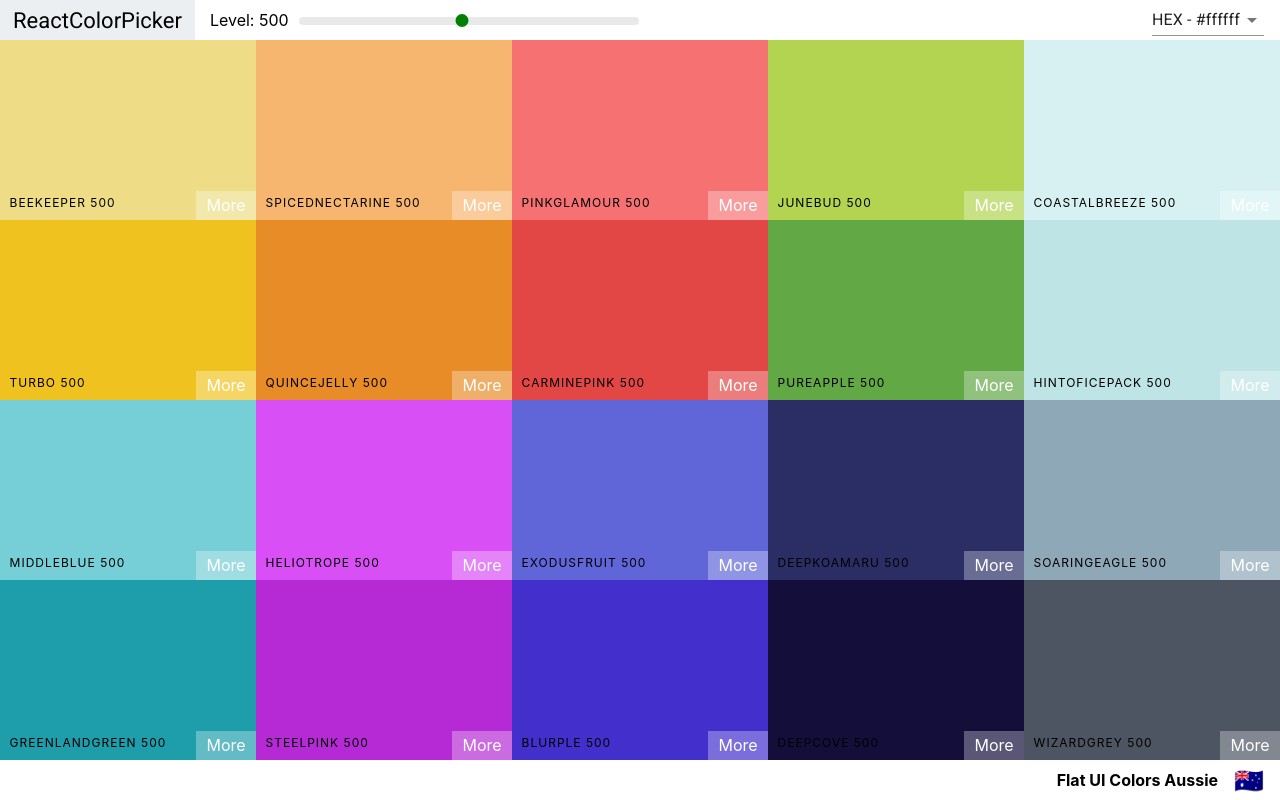
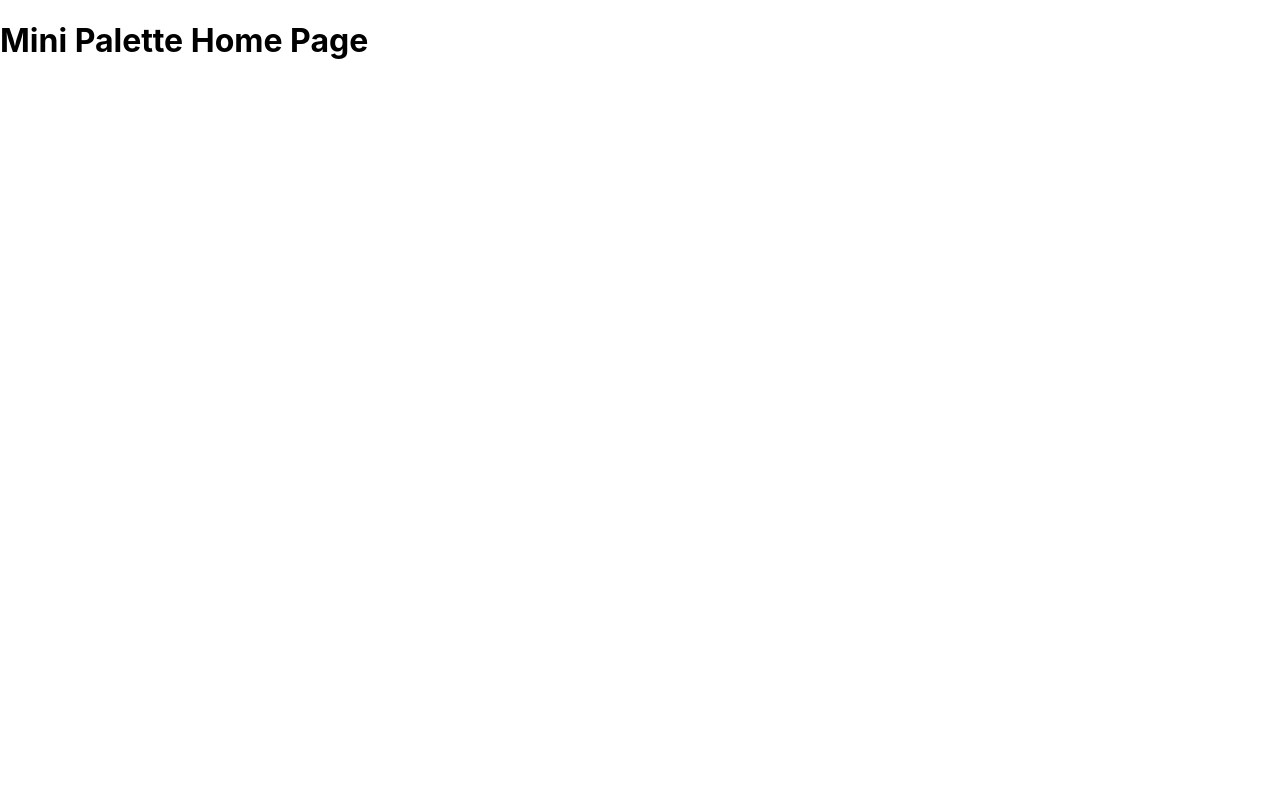
Before and after one commit to ashrafhafiz/pro_react_colors, a React (Create React App) app: page / in a window 1280 px wide. Built offline with nearby package versions, Linux system fonts and the light colour scheme.

Commit message:
Added react router component and configure initial routes

```diff
--- a/src/App.js
+++ b/src/App.js
@@ -1,14 +1,27 @@
 import React from "react";
+import { Route, Switch } from "react-router-dom";
 import seedColors from "./components/data/seedColors";
 import Palette from "./components/palette/Palette.component";
-import { generatePalette } from "./components/helpers/colorhelper";
+import { generatePalette, findPalette } from "./components/helpers/colorhelper";
 
 function App() {
   // console.log(generatePalette(seedColors[4]));
   return (
-    <div className="App">
-      <Palette {...generatePalette(seedColors[4])} />
-    </div>
+    <Switch>
+      <Route exact path="/" render={() => <h1>Mini Palette Home Page</h1>} />
+      <Route
+        exact
+        path="/palette/:id"
+        render={routeProps => (
+          <Palette
+            palette={generatePalette(findPalette(routeProps.match.params.id))}
+          />
+        )}
+      />
+    </Switch>
+    // {/* <div className="App">
+    //   <Palette {...generatePalette(seedColors[{findPalette(routeProps.match.params.id)}])} />
+    // </div> */}
   );
 }
 
--- a/src/components/helpers/colorhelper.js
+++ b/src/components/helpers/colorhelper.js
@@ -1,4 +1,5 @@
 import chroma from "chroma-js";
+import seedColors from "../data/seedColors";
 
 const levels = [50, 100, 200, 300, 400, 500, 600, 700, 800, 900];
 // const log = console.log;
@@ -54,3 +55,9 @@ function generateScale(hexColor, numberOfColors) {
     .mode("lab")
     .colors(numberOfColors);
 }
+
+export function findPalette(paletteId) {
+  return seedColors.find(palette => {
+    return palette.id === paletteId;
+  });
+}
--- a/src/components/palette/Palette.component.jsx
+++ b/src/components/palette/Palette.component.jsx
@@ -31,7 +31,7 @@ export default class Palette extends Component {
   render() {
     console.log(this.props);
     const { level, colorFormat } = this.state;
-    const { colors, paletteName, emoji } = this.props;
+    const { colors, paletteName, emoji } = this.props.palette;
     const colorBoxes = colors[level].map(colorItem => (
       <ColorBox key={colorItem.id} {...colorItem} format={colorFormat} />
     ));
--- a/src/index.js
+++ b/src/index.js
@@ -1,6 +1,12 @@
 import React from "react";
 import ReactDOM from "react-dom";
+import { BrowserRouter } from "react-router-dom";
 import "./index.css";
 import App from "./App";
 
-ReactDOM.render(<App />, document.getElementById("root"));
+ReactDOM.render(
+  <BrowserRouter>
+    <App />
+  </BrowserRouter>,
+  document.getElementById("root")
+);
```
